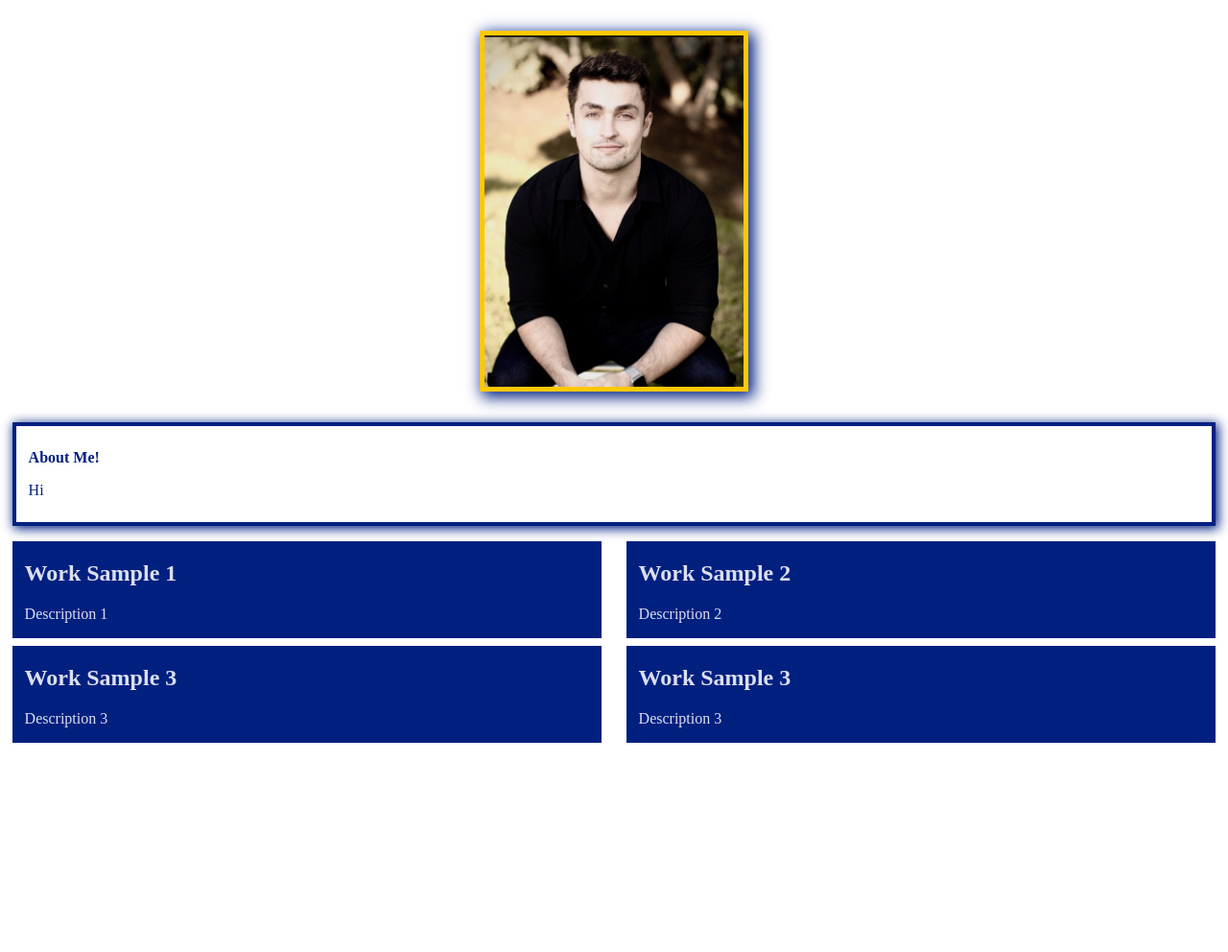
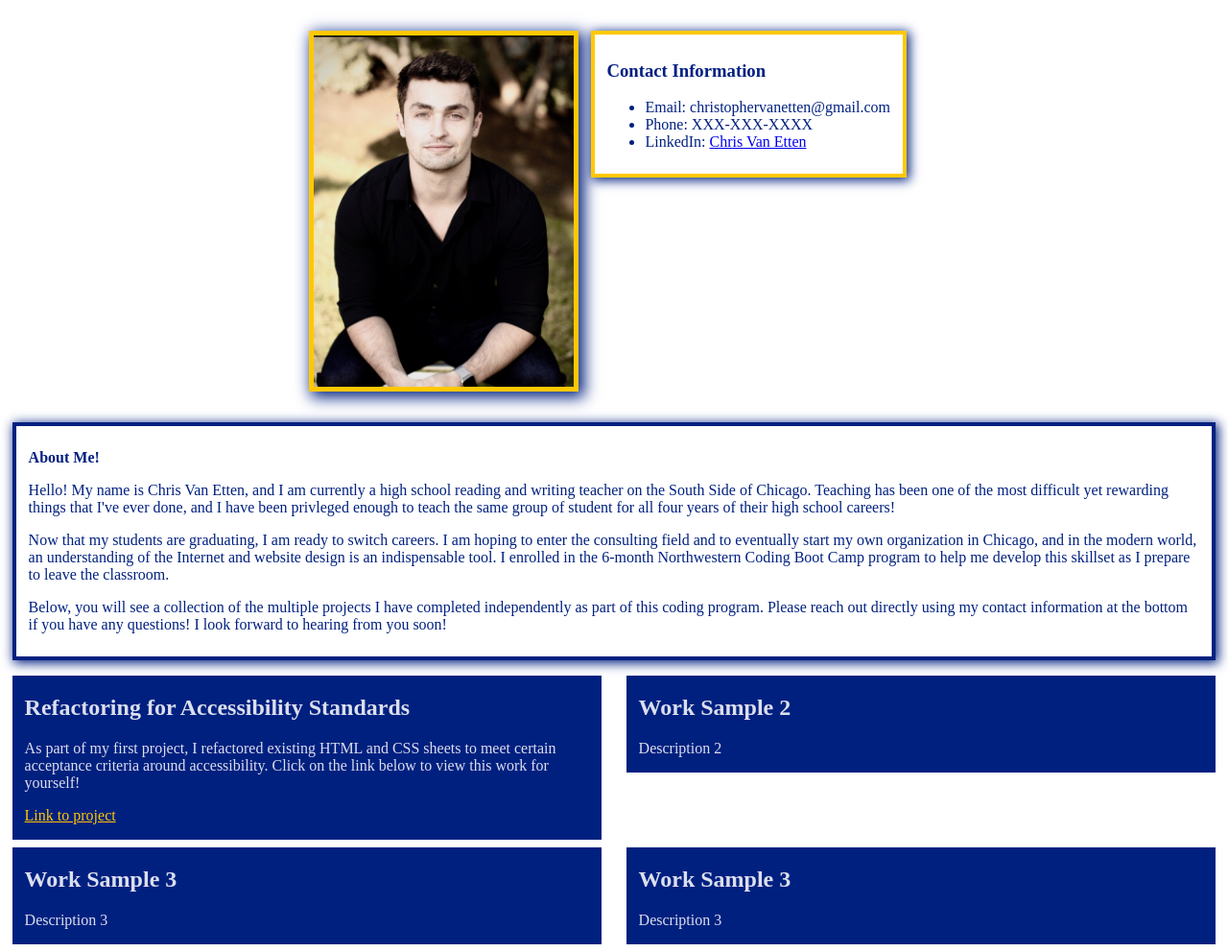
Before and after one commit to MistahV/Professional-Portolio_Van-Etten, a plain HTML site: page index.html in a window 1280 px wide. Shown: the part 56-1048 px from the top of the page at 96% size. Before the commit the page ends 838 px from the top, so only its background shows below. Drawn offline with Linux system fonts and the light colour scheme.

Commit message:
third commit - About Me, Work sample, contact info added

```diff
--- a/assets/css/style.css
+++ b/assets/css/style.css
@@ -42,7 +42,10 @@ div img {
     box-shadow: var(--colorMain) 4px 4px 15px 2px;
 }
 
-
+section article a {
+    color: var(--colorThi);
+    text-align: center;
+}
 
 /*  Section Class Styles */
 
@@ -70,6 +73,19 @@ div img {
     box-shadow: 2px 2px 11px 1px;
 }
 
+.contact {
+    background-color: var(--colorSec);
+    height: fit-content;
+    width: fit-content;
+    border: solid 4px var(--colorThi);
+    color: var(--colorMain);
+    padding: 1vh 1vw;
+    margin-left: 1vw;
+    margin-right: 1vw;
+    margin-bottom: 2vh;
+    box-shadow: 2px 2px 11px 1px;
+    float: right;
+}
 
 /* Atomic Class Styles */
 
@@ -79,8 +95,6 @@ div img {
     flex-wrap: wrap;
 }
 
-.bkcol-gr  {background-color:indigo;}
-.sec-ht    {height: fit-content;}
 .sec-wd    {width: 100%;}
 .txt-cen   {text-align: center;}
 .txt-bld   {font-weight: bolder;}
--- a/index.html
+++ b/index.html
@@ -14,19 +14,32 @@
 
  <div>
     <img src="./assets/images/IMG_1162.jpeg" alt="CV Photo">
+    <section class="contact">
+      <h3>Contact Information</h3>
+      <ul>
+         <li>Email: christophervanetten@gmail.com</li>
+         <li>Phone: XXX-XXX-XXXX</li>
+         <li>LinkedIn: <a href="https://www.linkedin.com/in/chris-van-etten-452261a0">Chris Van Etten</a></li>
+      </ul>
+   </section>
  </div>
 
  <main>
 
   <section class="section1">
     <p class="txt-bld">About Me!</p>
-    <p> Hi </p>
+    <p>Hello! My name is Chris Van Etten, and I am currently a high school reading and writing teacher on the South Side of Chicago. Teaching has been one of the most difficult yet rewarding things that I've ever done, and I have been privleged enough to teach the same group of student for all four years of their high school careers!</p>
+    <p>Now that my students are graduating, I am ready to switch careers. I am hoping to enter the consulting field and to eventually start my own organization in Chicago, and in the modern world, an understanding of the Internet and website design is an indispensable tool. I enrolled in the 6-month Northwestern Coding Boot Camp program to help me develop this skillset as I prepare to leave the classroom.</p>
+    <p>Below, you will see a collection of the multiple projects I have completed independently as part of this coding program. Please reach out directly using my contact information at the bottom if you have any questions! I look forward to hearing from you soon!</p>
   </section>
 
   <section class="flex">
      <article class="sample">
-        <h2>Work Sample 1</h2>
-        <p>Description 1</p>
+        <h2>Refactoring for Accessibility Standards</h2>
+        <p>As part of my first project, I refactored existing HTML and CSS sheets to meet certain acceptance criteria around accessibility. Click on the link below to view this work for yourself!</p>
+        <p>
+           <a href="https://mistahv.github.io/Accessibility-Code-Refactoring_VanEtten/" alt="Accessibily Code Refactoring - Work Sample 1">Link to project</a>
+        </p>
      </article>
      <article class="sample">
         <h2>Work Sample 2</h2>
@@ -42,6 +55,7 @@
    </article>
   </section>
 
+
  </main>
 
 </body>
```
